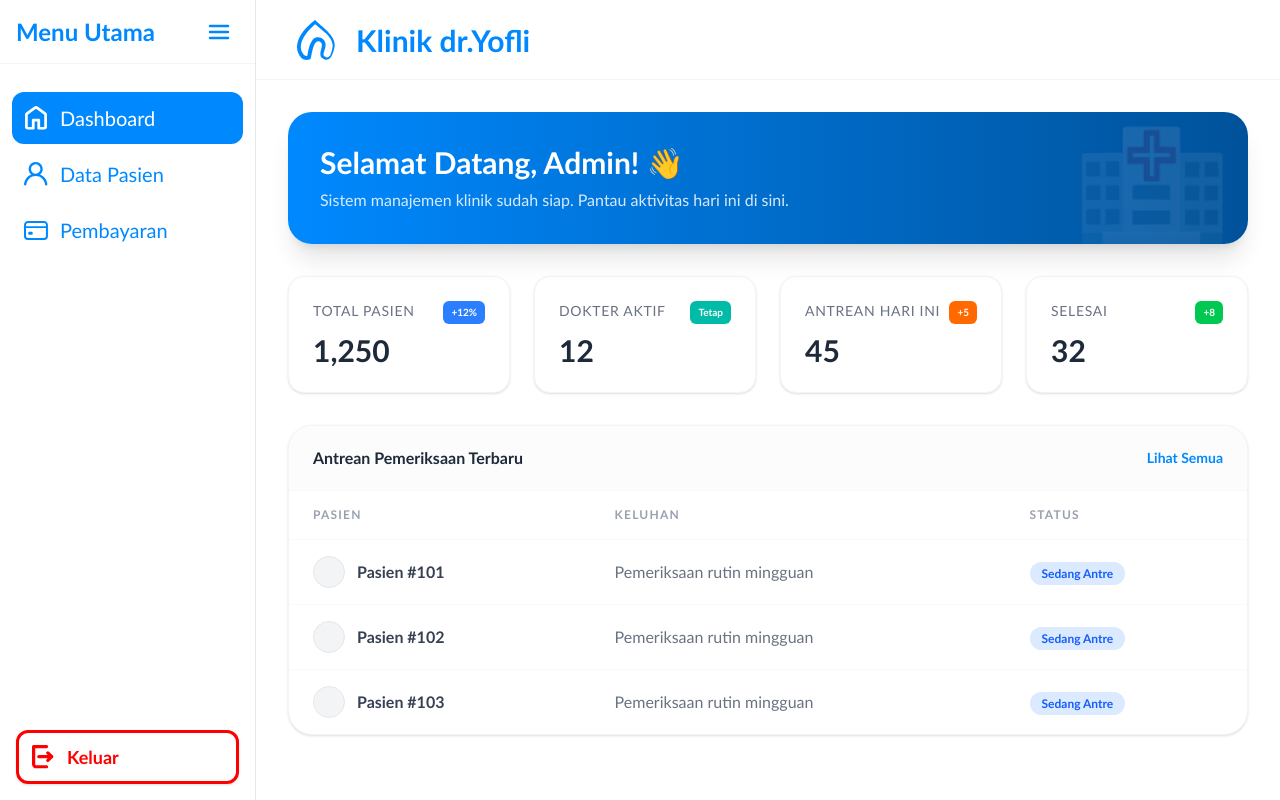
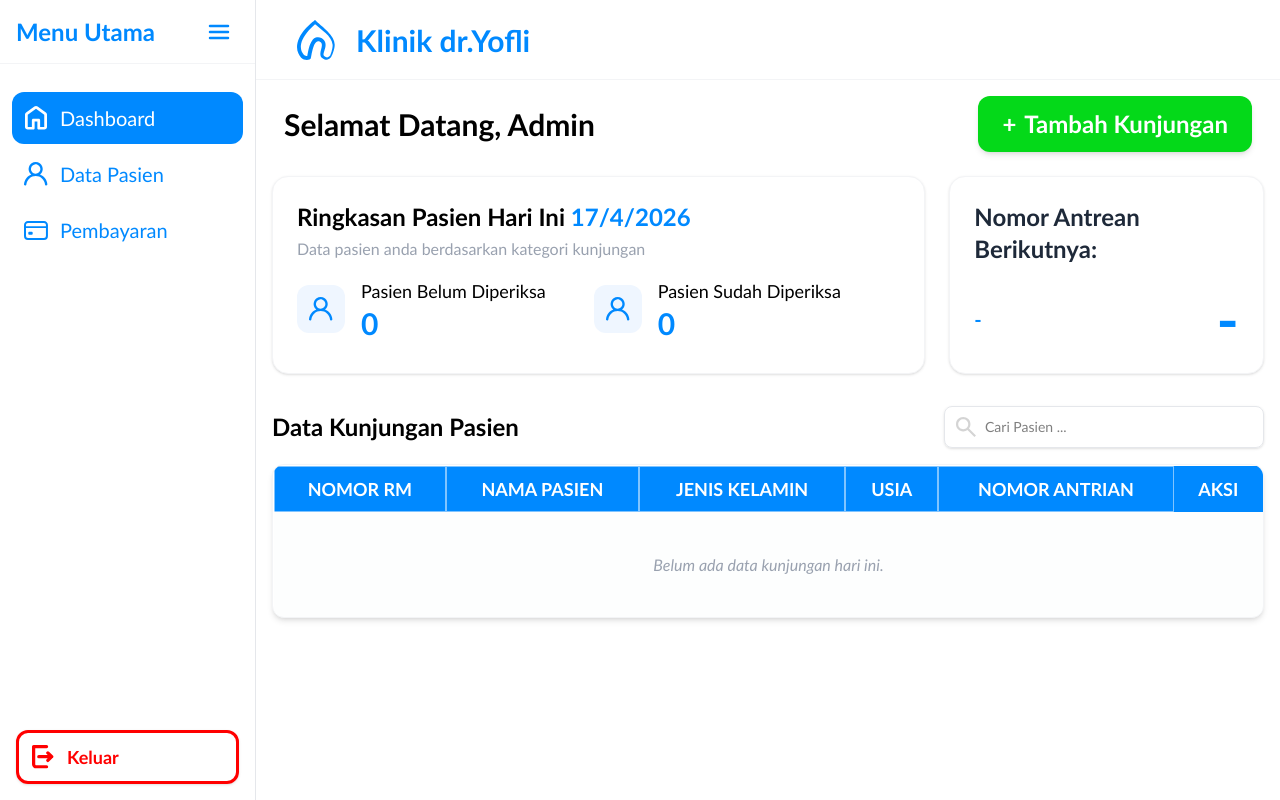
Before and after one commit to p4rtof/klinik-rpl, a Next.js app: page /dashboard in a window 1280 px wide. Built offline with nearby package versions, Linux system fonts and the light colour scheme.

Commit message:
layout dashboard admin

```diff
--- a/src/app/(admin)/dashboard/page.tsx
+++ b/src/app/(admin)/dashboard/page.tsx
@@ -1,71 +1,174 @@
-import React from 'react';
+"use client";
+
+import React, { useState } from "react";
 
 export default function DashboardPage() {
-  const stats = [
-    { label: "Total Pasien", value: "1,250", trend: "+12%", color: "bg-blue-500" },
-    { label: "Dokter Aktif", value: "12", trend: "Tetap", color: "bg-teal-500" },
-    { label: "Antrean Hari Ini", value: "45", trend: "+5", color: "bg-orange-500" },
-    { label: "Selesai", value: "32", trend: "+8", color: "bg-green-500" },
-  ];
+  // State data kosong untuk simulasi sebelum ada data dari backend
+  const [dataKunjungan, setDataKunjungan] = useState([]);
+  const [ringkasan, setRingkasan] = useState({ belum: 0, sudah: 0 });
+  const [antreanNext, setAntreanNext] = useState({ nama: "-", nomor: "-" });
 
   return (
-    <div className="max-w-7xl mx-auto space-y-8">
-      {/* Welcome Message */}
-      <div className="bg-gradient-to-r from-primary to-primary-dark p-8 rounded-3xl text-white shadow-xl relative overflow-hidden">
-        <div className="relative z-10">
-          <h1 className="text-3xl font-bold">Selamat Datang, Admin! 👋</h1>
-          <p className="mt-2 text-blue-50 opacity-90">Sistem manajemen klinik sudah siap. Pantau aktivitas hari ini di sini.</p>
-        </div>
-        <div className="absolute top-0 right-0 p-4 opacity-10 text-9xl">🏥</div>
+    <div className="max-w-8xl mx-auto space-y-6 text-black">
+      {/* Header & Button Tambah */}
+      <div className="flex justify-between px-3 items-center mb-6">
+        <h1 className="text-3xl font-bold ">Selamat Datang, Admin</h1>
+        <button className="bg-green-theme hover:bg-green-theme-dark text-2xl text-white px-6 py-3 rounded-xl font-bold flex hover:cursor-pointer items-center gap-2 transition-all active:scale-95 shadow-md">
+          <span className="text-2xl">+</span> Tambah Kunjungan
+        </button>
       </div>
 
-      {/* Stats Cards */}
-      <div className="grid grid-cols-1 sm:grid-cols-2 lg:grid-cols-4 gap-6">
-        {stats.map((item, i) => (
-          <div key={i} className="bg-white p-6 rounded-2xl border border-gray-100 shadow-sm hover:shadow-md transition-shadow">
-            <div className="flex justify-between items-start">
-              <p className="text-sm font-medium text-gray-500 uppercase tracking-wider">{item.label}</p>
-              <span className={`px-2 py-1 rounded-md text-[10px] font-bold text-white ${item.color}`}>{item.trend}</span>
+      {/* Ringkasan & Antrean Card */}
+      <div className="grid grid-cols-1 md:grid-cols-3 gap-6">
+        {/* Ringkasan Pasien */}
+        <div className="md:col-span-2 bg-white p-6 rounded-2xl shadow-sm border border-gray-100">
+          <div>
+            <h3 className="font-bold text-2xl">
+              Ringkasan Pasien Hari Ini{" "}
+              <span className="text-primary font-semibold">
+                {new Date().toLocaleDateString("id-ID")}
+              </span>
+            </h3>
+            <p className="text-md text-gray-400  mt-1">
+              Data pasien anda berdasarkan kategori kunjungan
+            </p>
           </div>
-            <h3 className="text-3xl font-bold mt-2 text-gray-800">{item.value}</h3>
+          <div className="flex gap-12 mt-4">
+            <div className="flex items-center gap-4">
+              <div className="w-12 h-12 bg-blue-50 flex items-center justify-center rounded-xl">
+                <img
+                  src="/componen-admin/pasien.svg"
+                  className="w-6 h-6"
+                  alt="icon"
+                />
               </div>
-        ))}
+              <div>
+                <p className="text-lg font-medium text-black">
+                  Pasien Belum Diperiksa
+                </p>
+                <p className="text-3xl font-bold text-primary">
+                  {ringkasan.belum}
+                </p>
+              </div>
+            </div>
+            <div className="flex items-center gap-4">
+              <div className="w-12 h-12 bg-blue-50 flex items-center justify-center rounded-xl">
+                <img
+                  src="/componen-admin/pasien.svg"
+                  className="w-6 h-6"
+                  alt="icon"
+                />
+              </div>
+              <div>
+                <p className="text-lg font-medium text-black  ">
+                  Pasien Sudah Diperiksa
+                </p>
+                <p className="text-3xl font-bold text-primary">
+                  {ringkasan.sudah}
+                </p>
+              </div>
+            </div>
+          </div>
         </div>
 
-      {/* Recent Activity / Table */}
-      <div className="bg-white rounded-3xl shadow-sm border border-gray-100 overflow-hidden">
-        <div className="px-6 py-5 border-b border-gray-50 flex justify-between items-center bg-gray-50/50">
-          <h3 className="font-bold text-gray-800">Antrean Pemeriksaan Terbaru</h3>
-          <button className="text-primary text-sm font-bold hover:underline">Lihat Semua</button>
+        {/* Nomor Antrean Berikutnya */}
+        <div className="bg-white p-6  rounded-2xl shadow-sm border border-gray-100 flex flex-col gap-6">
+          <h3 className="font-bold text-gray-800 text-2xl">
+            Nomor Antrean Berikutnya:
+          </h3>
+          <div className="flex items-center justify-between">
+            <div className="flex items-center gap-3">
+              {/* <img
+                src="/componen-admin/pasien.svg"
+                className="w-8 h-8 text-center"
+                alt="icon"
+              /> */}
+              <p className="text-primary  text-xl font-semibold  uppercase">
+                {antreanNext.nama}
+
+              </p>
             </div>
+            <p className="text-6xl font-bold text-primary">
+              {antreanNext.nomor}
+
+            </p>
+          </div>
+        </div>
+      </div>
+
+      {/* Bagian Tabel */}
+      <div className="mt-8">
+        <div className="flex justify-between items-center mb-4">
+          <h2 className="text-2xl font-bold">Data Kunjungan Pasien</h2>
+          <div className="flex gap-3">
+            <div className="relative flex items-center">
+              {/* Ikon di-set absolute dan ukurannya disesuaikan */}
+              <img
+                src="/componen-admin/cari.svg"
+                alt="cari"
+                className="absolute left-3 w-5 h-5 opacity-50 pointer-events-none"
+              />
+
+              {/* Input text */}
+              <input
+                type="text"
+                placeholder="Cari Pasien ..."
+                className="border border-gray-200 rounded-lg py-2.5 pr-4 pl-10 text-sm outline-none focus:ring-2 focus:ring-primary w-80 shadow-sm transition-all"
+              />
+            </div>
+          </div>
+        </div>
+
+        <div className="bg-white rounded-xl shadow-md border border-gray-100 overflow-hidden">
           <div className="overflow-x-auto">
-          <table className="w-full text-left">
-            <thead>
-              <tr className="text-xs font-bold text-gray-400 uppercase tracking-widest border-b border-gray-50">
-                <th className="px-6 py-4">Pasien</th>
-                <th className="px-6 py-4">Keluhan</th>
-                <th className="px-6 py-4">Status</th>
+            <table className="w-full text-left border-collapse">
+              <thead className="bg-primary text-white">
+                <tr>
+                  <th className="px-4 py-2 text-lg font-bold border-r border-white/50 border-2 text-center uppercase">
+                    Nomor RM
+                  </th>
+                  <th className="px-4 py-2 text-lg font-bold border-r border-white/50 border-2 text-center uppercase">
+                    Nama Pasien
+                  </th>
+                  <th className="px-4 py-2 text-lg font-bold border-r border-white/50 border-2 text-center uppercase">
+                    Jenis Kelamin
+                  </th>
+                  <th className="px-4 py-2 text-lg font-bold border-r border-white/50 border-2 text-center uppercase">
+                    Usia
+                  </th>
+                  <th className="px-4 py-2 text-lg font-bold border-r border-white/50 border-2 text-center uppercase">
+                    Nomor Antrian
+                  </th>
+                  <th className="px-4 py-2 text-lg font-bold text-center uppercase">
+                    Aksi
+                  </th>
                 </tr>
               </thead>
-            <tbody className="divide-y divide-gray-50">
-              {[1, 2, 3].map((_, i) => (
-                <tr key={i} className="hover:bg-blue-50/30 transition-colors cursor-pointer group">
-                  <td className="px-6 py-4">
-                    <div className="flex items-center gap-3">
-                      <div className="w-8 h-8 rounded-full bg-gray-100 border border-gray-200"></div>
-                      <span className="font-bold text-gray-700">Pasien #{i + 101}</span>
-                    </div>
-                  </td>
-                  <td className="px-6 py-4 text-gray-500">Pemeriksaan rutin mingguan</td>
-                  <td className="px-6 py-4">
-                    <span className="px-3 py-1 bg-blue-100 text-blue-600 rounded-full text-xs font-bold">Sedang Antre</span>
+              <tbody className="text-black font-bold">
+                {dataKunjungan.length > 0 ? (
+                  dataKunjungan.map((p, i) => (
+                    <tr
+                      key={i}
+                      className="border-b border-gray-100 hover:bg-blue-50/30 transition-colors"
+                    >
+                      {/* Mapping data di sini nanti */}
+                    </tr>
+                  ))
+                ) : (
+                  <tr>
+                    <td
+                      colSpan={6}
+                      className="px-4 py-10 text-center text-gray-400 italic font-medium bg-gray-50/30"
+                    >
+                      Belum ada data kunjungan hari ini.
                     </td>
                   </tr>
-              ))}
+                )}
               </tbody>
             </table>
           </div>
         </div>
       </div>
+    </div>
   );
 }
--- a/src/app/(admin)/layout.tsx
+++ b/src/app/(admin)/layout.tsx
@@ -93,7 +93,7 @@ export default function AdminLayout({
           <h2 className="text-3xl font-semibold text-primary">Klinik dr.Yofli</h2>
         </header>
 
-        <main className="flex-1 p-6 md:p-8 overflow-y-auto bg-white">{children}</main>
+        <main className="flex-1 p-1 md:p-4 overflow-y-auto bg-white">{children}</main>
       </div>
     </div>
   );
--- a/src/app/globals.css
+++ b/src/app/globals.css
@@ -9,6 +9,8 @@
   --color-primary: #0089FF;
   --color-primary-dark: #00529A;
   --color-red-theme: #FF0000;
+  --color-green-theme: #04D919;
+  --color-green-theme-dark: #01C114;
 
 }
 
```
Also changed, not shown: public/componen-admin/cari.svg (added). Lines whose indentation alone changed are shown as unchanged.
